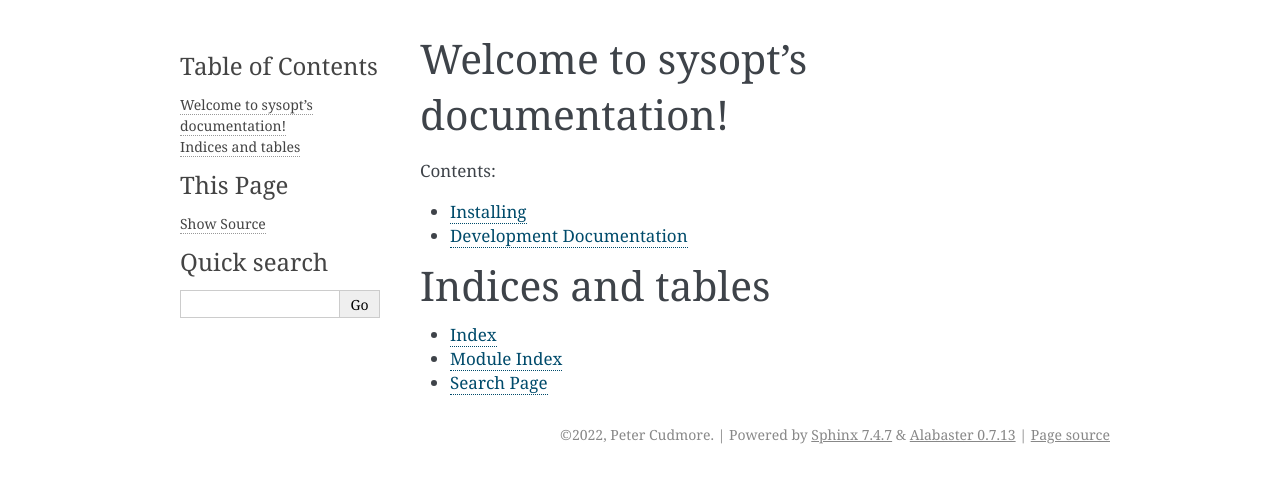
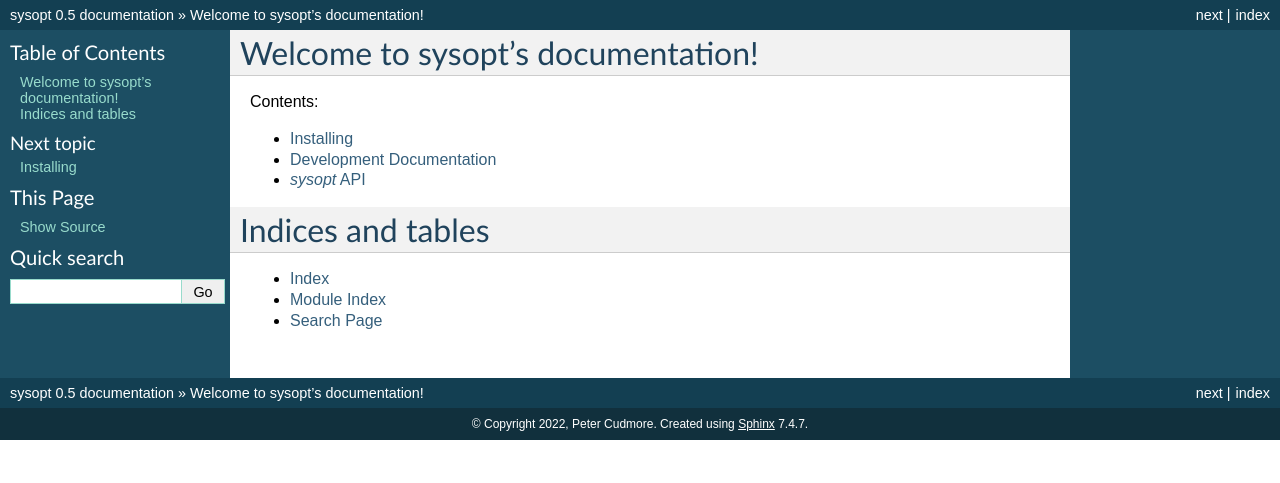
Before and after one commit to csp-at-unimelb/sysopt, a Sphinx documentation site: the page built from docs/source/index.rst, in a window 1280 px wide. Shown: the top 483 px of the page. Built offline with Sphinx 7.4.7, drawn with Linux system fonts in a browser that asks for light colours.

Commit message:
Updated skeleton of docs

```diff
--- /dev/null
+++ b/docs/source/api/api.rst
@@ -0,0 +1,2 @@
+`sysopt` API
+============
--- a/docs/source/conf.py
+++ b/docs/source/conf.py
@@ -14,15 +14,23 @@
 # -- General configuration ---------------------------------------------------
 # https://www.sphinx-doc.org/en/master/usage/configuration.html#general-configuration
 
-extensions = []
+extensions = [
+    'sphinx.ext.coverage',
+    'sphinx.ext.napoleon',
+    'sphinx.ext.mathjax',
+    'sphinx.ext.autodoc',
+    'sphinx.ext.autosummary'
+]
 
 templates_path = ['_templates']
 exclude_patterns = []
+
+napoleon_google_docstring = True
 
 
 
 # -- Options for HTML output -------------------------------------------------
 # https://www.sphinx-doc.org/en/master/usage/configuration.html#options-for-html-output
 
-html_theme = 'alabaster'
+html_theme = 'classic'
 html_static_path = ['_static']
--- a/docs/source/developer/index.rst
+++ b/docs/source/developer/index.rst
@@ -4,7 +4,8 @@
 .. toctree::
    :maxdepth: 1
    :caption: Contents:
-    dev-setup
+
+   dev-setup
 
 
 ..
--- a/docs/source/index.rst
+++ b/docs/source/index.rst
@@ -12,7 +12,7 @@
 
    getting_started
    developer/index
-
+   api/api
 
 Indices and tables
 ==================
```
Also changed, not shown: 1 other file.
